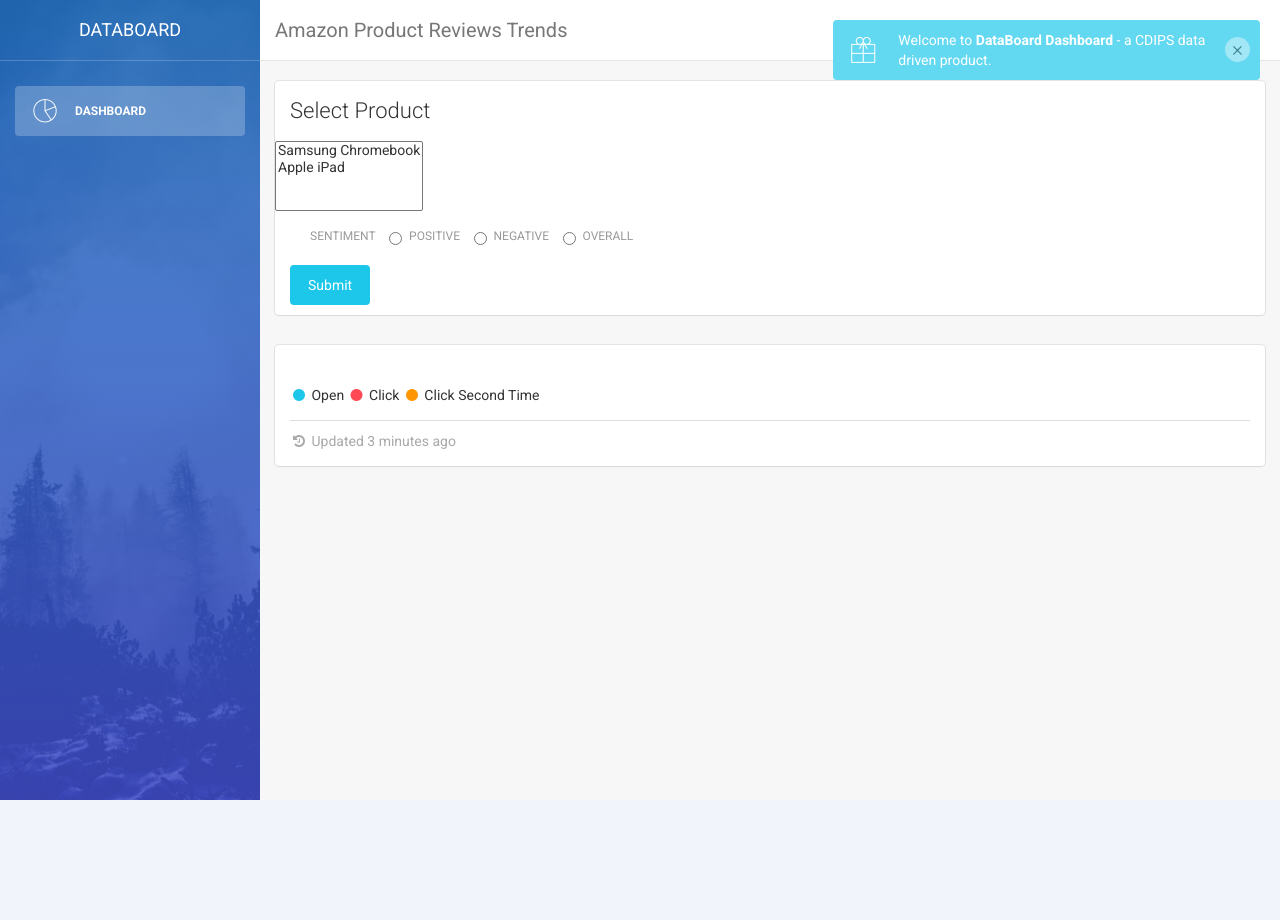
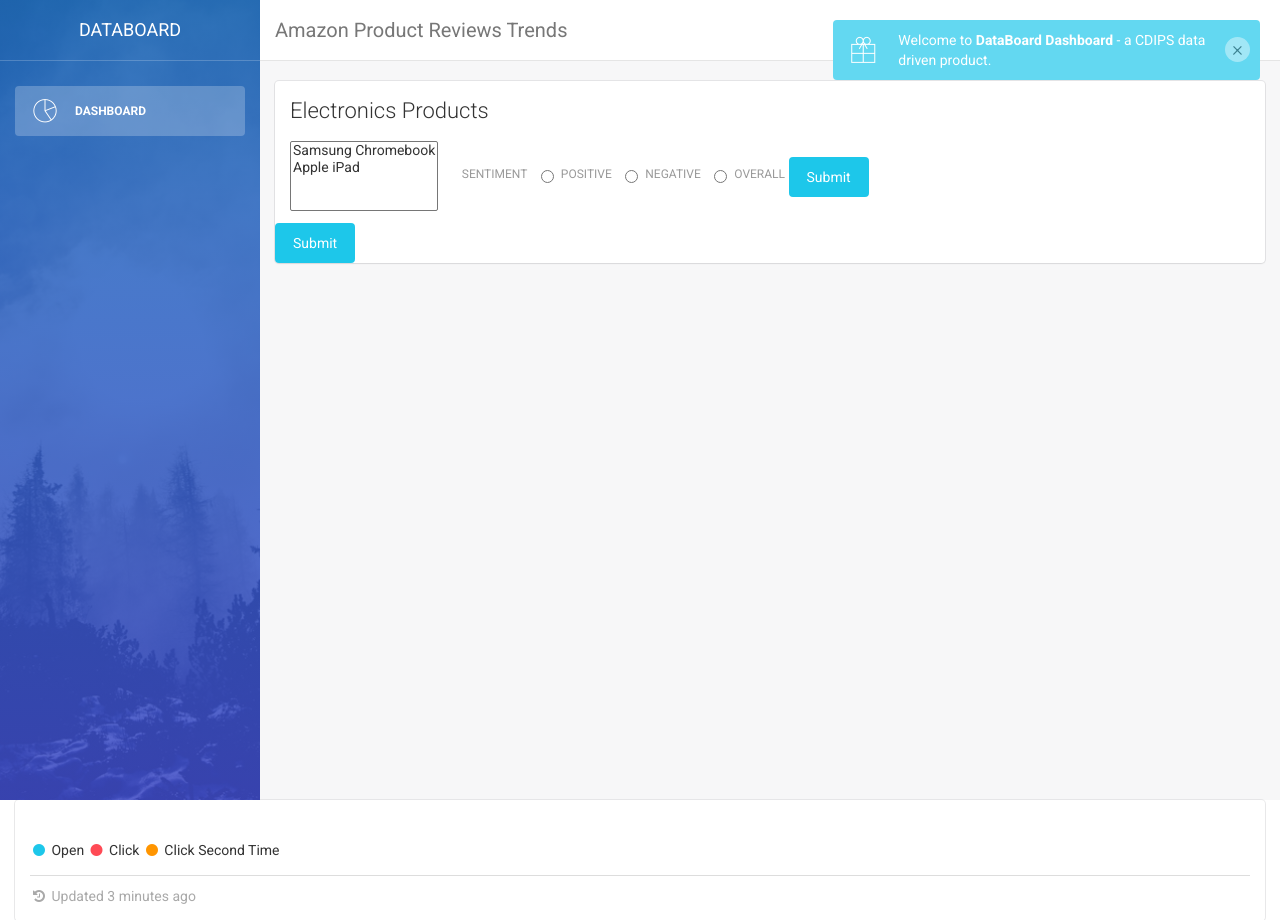
Before and after one commit to CDIPSDataScience2016/cdips-datawicked, a Flask app: template app/templates/dashboard.html in a window 1280 px wide. Shown: the top 920 px of the page. Before the commit the page ends 800 px from the top, so only its background shows below. Run offline with Flask 2, Linux system fonts and the light colour scheme; the template is opened without the code that fills it, so the values that code supplies are empty; parts of the project's set-up code (start-up, migrations or seed data) failed here and were passed over; some libraries are stand-ins or nearby versions.

Commit message:
updated form oriention

```diff
--- a/app/templates/dashboard.html
+++ b/app/templates/dashboard.html
@@ -81,12 +81,40 @@
         </nav>
 
 	<br>
-              <!--Try a different dropdown style-->
+
+
 	<div class="col-md-12">
 	  <div class="card">
 	    <div class="header">
-	      <h4 class="title">Select Product</h4>
+	      <h4 class="title">Electronics Products</h4>
 	    </div>
+
+        <div class="content">
+          <form action="/product" method="post" class="form-inline">
+              <div class="form-group">
+                <select name="product_select" multiple="" class="ui fluid dropdown">
+                      <option value="Samsung Chromebook">Samsung Chromebook</option>
+                      <option value="Apple iPad">Apple iPad</option>
+                  </select>
+              </div>
+              <div class="form-group">
+                 <label class="radio-inline" >Sentiment</label>
+                    <label class="radio-inline">
+                        <input id="inlineradio1" name="sentiment" value="1" type="radio">
+                        Positive</label>
+                    <label class="radio-inline">
+                        <input id="inlineradio2" name="sentiment" value="2" type="radio">
+                        Negative</label>
+                    <label class="radio-inline">
+                        <input id="inlineradio3" name="sentiment" value="3" type="radio">
+                        Overall</label>
+              </div>
+
+            <button type="submit" class="btn btn-fill btn-info">Submit</button>
+
+          </form>
+        </div>
+<!--
 	    <div class="content">
 	      <form action="/product" method="post">
 		  <div class="row">
@@ -96,13 +124,25 @@
 		              <option value="Apple iPad">Apple iPad</option>
 		          </select>
 		      </div>
-		  </div>
-
-          <!--Try a different dropdown style-->
+                <div class="form-group">
+                    <label class="radio-inline">Sentiment</label>
+                    <label class="radio-inline">
+                        <input id="inlineradio1" name="sentiment" value="1" type="radio">
+                        Positive</label>
+                    <label class="radio-inline">
+                        <input id="inlineradio2" name="sentiment" value="2" type="radio">
+                        Negative</label>
+                    <label class="radio-inline">
+                        <input id="inlineradio3" name="sentiment" value="3" type="radio">
+                        Overall</label>
+                </div>
+		    </div>
+-->
 
 
 
-          <!--Try a different dropdown style-->
+
+
 		<!--
 		<div class="row">
 		  <div class="form-group">
@@ -118,21 +158,10 @@
 		</div>
         -->
 
-        <fieldset>
-        <div class="form-group">
-            <label class="radio-inline">Sentiment</label>
-            <label class="radio-inline">
-                <input id="inlineradio1" name="sentiment" value="1" type="radio">
-                Positive</label>
-            <label class="radio-inline">
-                <input id="inlineradio2" name="sentiment" value="2" type="radio">
-                Negative</label>
-            <label class="radio-inline">
-                <input id="inlineradio3" name="sentiment" value="3" type="radio">
-                Overall</label>
-        </div>
-            <!--form-group-->
-        </fieldset>
+
+
+
+
         <!--
 		<div class="row">
 		  <div class="form-group">
@@ -150,7 +179,8 @@
 		  </div>
 		</div>
         -->
-		<button type="submit" class="btn btn-fill btn-info">Submit</button>
+
+        <button type="submit" class="btn btn-fill btn-info">Submit</button>
 	      </form>
 	    </div>
 	  </div>
```
